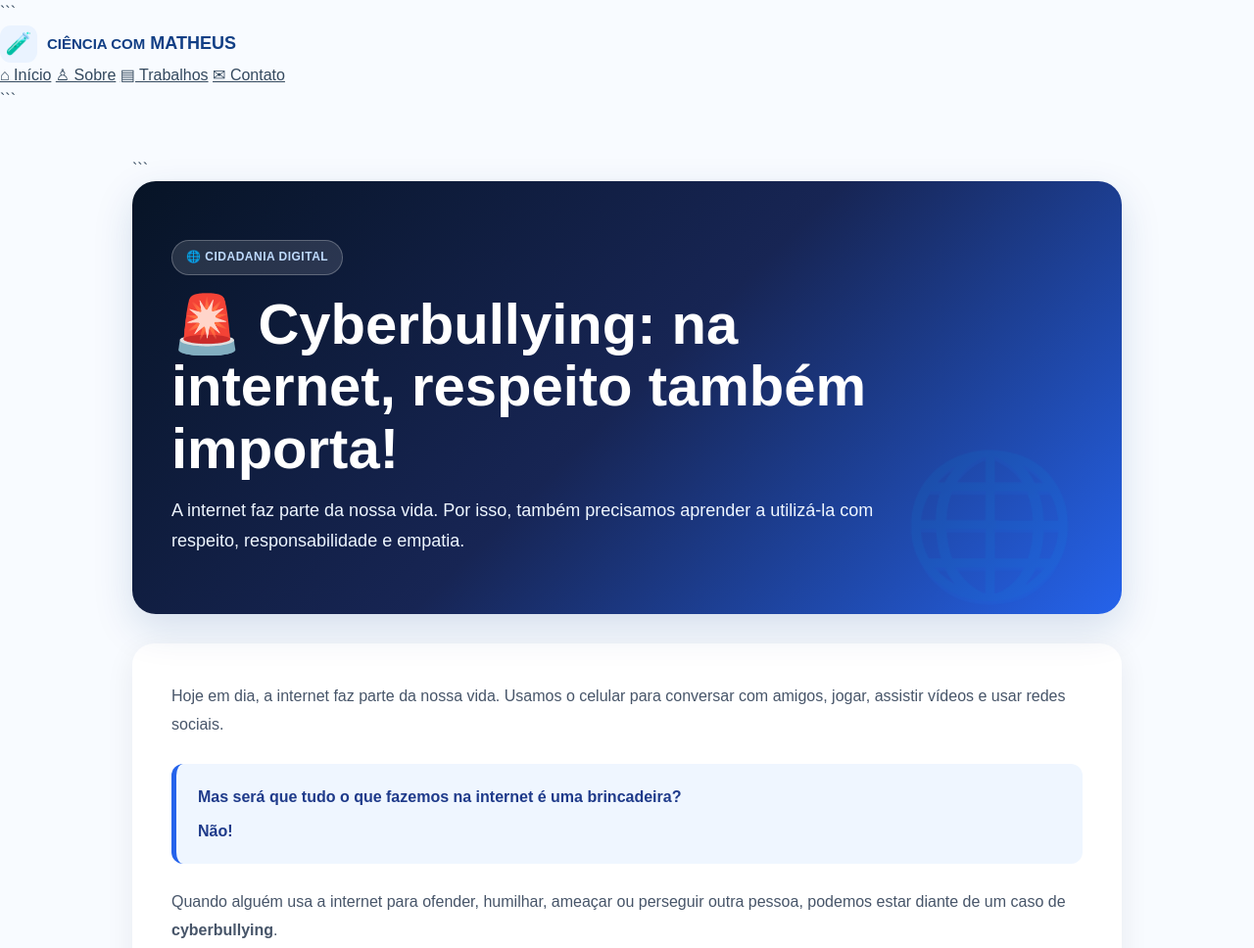
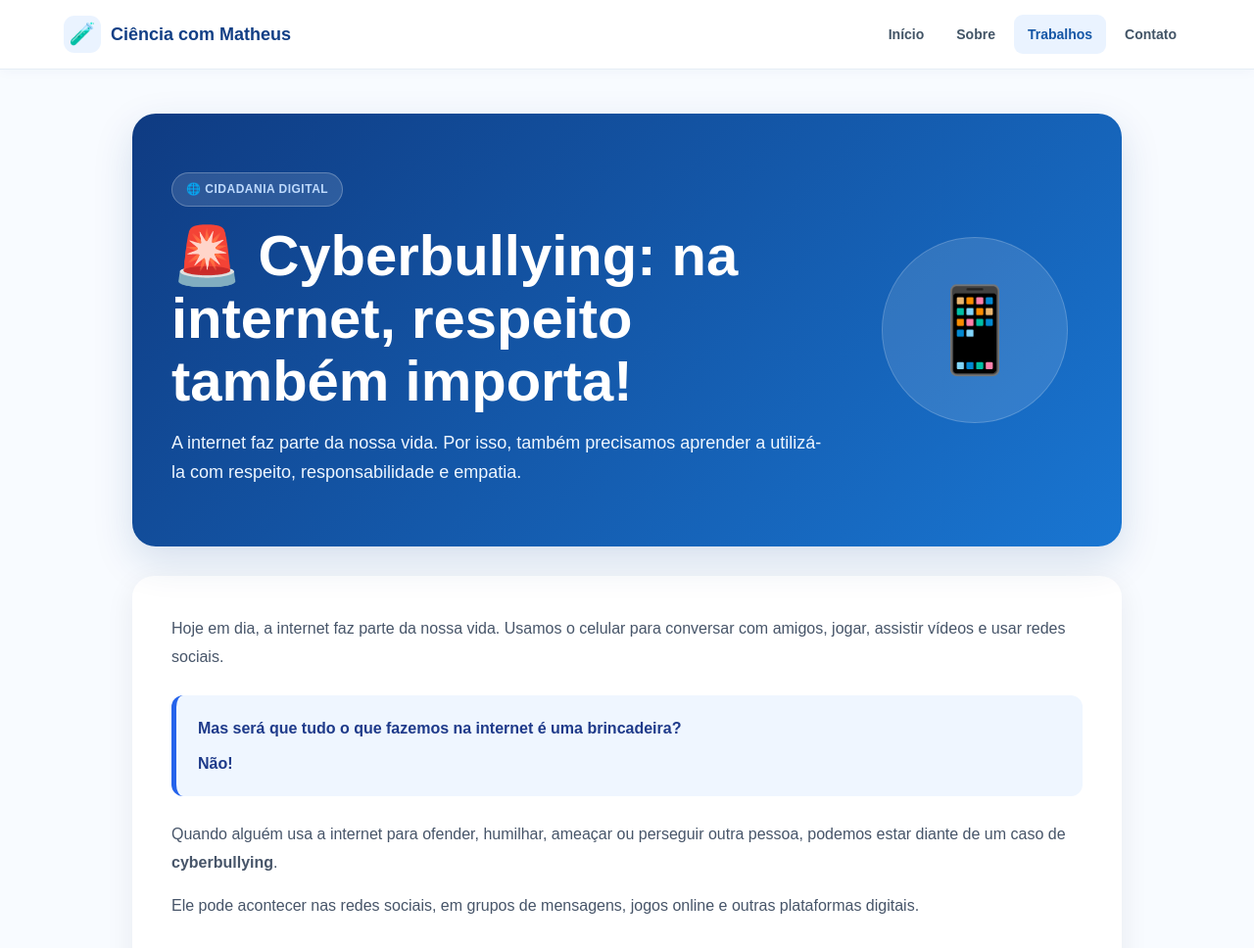
Before and after one commit to helfari/matheus-blog, a plain HTML site: page posts/cyberbullying.html in a window 1280 px wide. Shown: the top 968 px of the page at 98% size. Drawn offline with Linux system fonts and the light colour scheme.

Commit message:
Atualiza post cyberbulling

````diff
--- a/posts/cyberbullying.html
+++ b/posts/cyberbullying.html
@@ -1,77 +1,66 @@
 <!DOCTYPE html>
-
 <html lang="pt-br">
 
 <head>
-
     <meta charset="UTF-8">
     <meta name="viewport" content="width=device-width, initial-scale=1.0">
 
     <title>Cyberbullying | Ciência com Matheus</title>
 
-<meta name="description" content="Entenda o que é cyberbullying, como ele acontece, suas consequências e como podemos ajudar a combater esse problema.">
+    <meta
+        name="description"
+        content="Entenda o que é cyberbullying, como ele acontece, suas consequências e como podemos ajudar a combater esse problema."
+    >
 
     <link rel="stylesheet" href="../css/style.css">
-
 </head>
 
 <body>
 
-<header class="site-header">
-
-```
-<div class="header-container">
+    <!-- CABEÇALHO -->
+    <header class="topbar">
+        <div class="topbar-container">
 
             <a href="../index.html" class="logo">
                 <span class="logo-icon">🧪</span>
-
-        <span>
-            <small>CIÊNCIA COM</small>
-            <strong>MATHEUS</strong>
-        </span>
+                <span>Ciência com Matheus</span>
             </a>
 
-    <nav class="main-nav">
-
-        <a href="../index.html">⌂ Início</a>
-        <a href="../index.html#sobre">♙ Sobre</a>
-        <a href="../index.html#trabalhos">▤ Trabalhos</a>
-        <a href="../index.html#contato">✉ Contato</a>
-
+            <nav class="nav">
+                <a href="../index.html">Início</a>
+                <a href="../index.html#sobre">Sobre</a>
+                <a href="../index.html#trabalhos" class="active">Trabalhos</a>
+                <a href="../index.html#contato">Contato</a>
             </nav>
 
         </div>
-```
-
     </header>
 
     <main class="post-page">
 
-```
-<!-- HERO -->
-
-<section class="post-hero post-cyberbullying">
-
+        <!-- APRESENTAÇÃO -->
+        <section class="post-hero">
+            <div class="post-hero-inner">
+                <div>
                     <span class="post-tag">🌐 CIDADANIA DIGITAL</span>
 
-    <h1>
-        🚨 Cyberbullying: na internet,
-        respeito também importa!
-    </h1>
+                    <h1>🚨 Cyberbullying: na internet, respeito também importa!</h1>
 
                     <p>
                         A internet faz parte da nossa vida. Por isso,
                         também precisamos aprender a utilizá-la com
                         respeito, responsabilidade e empatia.
                     </p>
+                </div>
 
+                <div class="post-hero-icon">📱</div>
+            </div>
         </section>
 
-
-<!-- INTRODUÇÃO -->
-
+        <!-- CONTEÚDO -->
         <article class="post-content">
 
+            <section>
                 <p>
                     Hoje em dia, a internet faz parte da nossa vida.
                     Usamos o celular para conversar com amigos, jogar,
@@ -79,11 +68,8 @@
                 </p>
 
                 <div class="post-highlight">
-
                     <strong>Mas será que tudo o que fazemos na internet é uma brincadeira?</strong>
-
                     <strong>Não!</strong>
-
                 </div>
 
                 <p>
@@ -96,12 +82,10 @@
                     Ele pode acontecer nas redes sociais, em grupos de
                     mensagens, jogos online e outras plataformas digitais.
                 </p>
-
+            </section>
 
             <!-- O QUE É -->
-
             <section>
-
                 <h2>💻 O que é cyberbullying?</h2>
 
                 <p>
@@ -110,7 +94,6 @@
                 </p>
 
                 <div class="info-grid">
-
                     <div class="info-card">
                         <span>😡</span>
                         <strong>Comentários ofensivos</strong>
@@ -146,23 +129,16 @@
                         <strong>Jogos online</strong>
                         <p>Ofender ou perseguir alguém durante uma partida.</p>
                     </div>
-
                 </div>
 
                 <div class="post-highlight">
-
                     Na internet, uma mensagem ou imagem pode ser
                     compartilhada rapidamente e chegar a muitas pessoas.
-
                 </div>
-
             </section>
 
-
             <!-- CONSEQUÊNCIAS -->
-
             <section>
-
                 <h2>😔 Como a vítima pode se sentir?</h2>
 
                 <p>
@@ -176,9 +152,7 @@
                 </p>
 
                 <div class="post-quote">
-
                     "Era só uma brincadeira" não resolve o problema.
-
                 </div>
 
                 <p>
@@ -186,14 +160,10 @@
                     de a pessoa pedir para parar, é hora de levar a situação
                     a sério.
                 </p>
-
             </section>
 
-
             <!-- COMO AGIR -->
-
             <section>
-
                 <h2>🛑 Viu cyberbullying? Não participe!</h2>
 
                 <p>
@@ -203,7 +173,6 @@
                 </p>
 
                 <ol class="action-list">
-
                     <li>
                         <span>1</span>
                         <div>
@@ -243,23 +212,16 @@
                             <p>Mostre apoio à pessoa que está sofrendo.</p>
                         </div>
                     </li>
-
                 </ol>
 
                 <div class="post-highlight">
-
                     A vítima não deve ser culpada pelo que aconteceu.
                     <strong>Procurar ajuda é uma atitude de coragem.</strong>
-
                 </div>
-
             </section>
 
-
             <!-- DIFERENÇAS -->
-
             <section>
-
                 <h2>🤝 E quando alguém pensa diferente?</h2>
 
                 <p>
@@ -275,22 +237,16 @@
                 </p>
 
                 <div class="post-quote">
-
                     "Eu falaria isso para a pessoa se ela estivesse na minha frente?"
-
                 </div>
 
                 <p>
                     Se a resposta for não, talvez seja melhor não publicar.
                 </p>
-
             </section>
 
-
             <!-- SEGURANÇA -->
-
             <section>
-
                 <h2>🔐 Internet segura é internet com respeito</h2>
 
                 <p>
@@ -308,52 +264,42 @@
                     privacidade, bloqueio e denúncia disponíveis nas
                     redes sociais.
                 </p>
-
             </section>
 
-
-    <!-- 5 REGRAS -->
-
+            <!-- REGRAS -->
             <section>
-
                 <h2>⭐ 5 regras para uma internet melhor</h2>
 
-        <div class="rules-grid">
-
-            <div class="rule-card">
+                <div class="info-grid">
+                    <div class="info-card">
                         <span>🤝</span>
                         <strong>Respeite as pessoas.</strong>
                     </div>
 
-            <div class="rule-card">
+                    <div class="info-card">
                         <span>🤔</span>
                         <strong>Pense antes de postar.</strong>
                     </div>
 
-            <div class="rule-card">
+                    <div class="info-card">
                         <span>🚫</span>
                         <strong>Não espalhe boatos.</strong>
                     </div>
 
-            <div class="rule-card">
+                    <div class="info-card">
                         <span>📱</span>
                         <strong>Não compartilhe conteúdo para humilhar alguém.</strong>
                     </div>
 
-            <div class="rule-card">
+                    <div class="info-card">
                         <span>❤️</span>
                         <strong>Peça ajuda quando algo estiver errado.</strong>
                     </div>
-
                 </div>
-
             </section>
 
-
             <!-- VÍDEO -->
-
             <section class="video-section">
-
                 <h2>🎬 Assista ao nosso trabalho</h2>
 
                 <p>
@@ -362,27 +308,18 @@
                 </p>
 
                 <div class="post-video">
-
                     <video controls preload="metadata">
-
                         <source
                             src="https://matheusfaria-blog-objects.s3.us-east-1.amazonaws.com/cyberbullying.mp4"
                             type="video/mp4"
                         >
-
                         Seu navegador não suporta a reprodução de vídeos.
-
                     </video>
-
                 </div>
-
             </section>
 
-
             <!-- MENSAGEM FINAL -->
-
             <section class="final-message">
-
                 <span>🌐</span>
 
                 <h2>Para lembrar</h2>
@@ -404,72 +341,68 @@
                         Não participe do cyberbullying.
                     </strong>
                 </p>
-
             </section>
 
-
             <!-- REFERÊNCIAS -->
-
             <section class="references">
-
                 <h2>📚 Referências</h2>
 
                 <ul>
-
                     <li>
                         <strong>UNICEF Brasil.</strong>
                         Cyberbullying: O que é e como pará-lo.
-                <a href="https://www.unicef.org/brazil/cyberbullying-o-que-eh-e-como-para-lo"
+                        <a
+                            href="https://www.unicef.org/brazil/cyberbullying-o-que-eh-e-como-para-lo"
                             target="_blank"
-                   rel="noopener noreferrer">
-                    UNICEF Brasil
-                </a>
+                            rel="noopener noreferrer"
+                        >UNICEF Brasil</a>
                     </li>
 
                     <li>
                         <strong>UNICEF Brasil.</strong>
                         Internet sem vacilo.
-                <a href="https://www.unicef.org/brazil/internet-sem-vacilo"
+                        <a
+                            href="https://www.unicef.org/brazil/internet-sem-vacilo"
                             target="_blank"
-                   rel="noopener noreferrer">
-                    UNICEF Brasil
-                </a>
+                            rel="noopener noreferrer"
+                        >UNICEF Brasil</a>
                     </li>
 
                     <li>
                         <strong>SaferNet Brasil.</strong>
                         O que é ciberbullying?
-                <a href="https://new.safernet.org.br/content/o-que-e-ciberbullying"
+                        <a
+                            href="https://new.safernet.org.br/content/o-que-e-ciberbullying"
                             target="_blank"
-                   rel="noopener noreferrer">
-                    SaferNet Brasil
-                </a>
+                            rel="noopener noreferrer"
+                        >SaferNet Brasil</a>
                     </li>
 
                     <li>
                         <strong>SaferNet Brasil.</strong>
                         Ciberbullying: saiba como identificar e como agir.
-                <a href="https://new.safernet.org.br/content/ciberbullying-saiba-como-identificar-e-como-agir"
+                        <a
+                            href="https://new.safernet.org.br/content/ciberbullying-saiba-como-identificar-e-como-agir"
                             target="_blank"
-                   rel="noopener noreferrer">
-                    SaferNet Brasil
-                </a>
+                            rel="noopener noreferrer"
+                        >SaferNet Brasil</a>
                     </li>
-
                 </ul>
-
             </section>
 
         </article>
-```
+
+        <!-- VOLTAR -->
+        <div style="text-align:center; margin-top:35px;">
+            <a href="../index.html#trabalhos" class="hero-button">
+                ← Voltar para os trabalhos
+            </a>
+        </div>
 
     </main>
 
+    <!-- RODAPÉ -->
     <footer class="site-footer">
-
-```
-<div class="footer-container">
-
         <p>
             © 2026 Ciência com Matheus. Todos os direitos reservados.
         </p>
@@ -477,12 +410,7 @@
         <p>
             Curiosidade, estudo e dedicação movem o conhecimento! 🧪
         </p>
-
-</div>
-```
-
     </footer>
 
 </body>
-
 </html>
````
Lines whose indentation alone changed are shown as unchanged.
